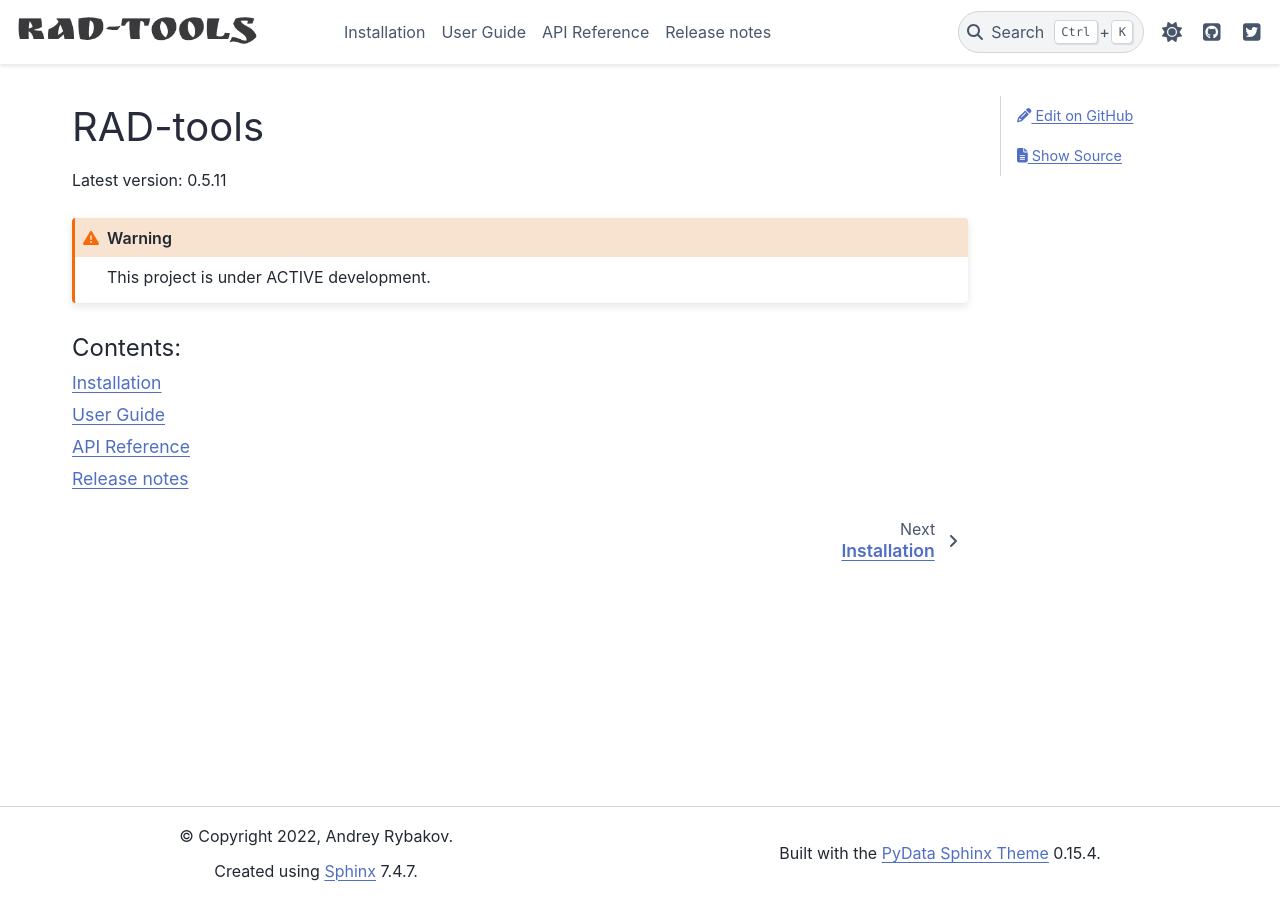
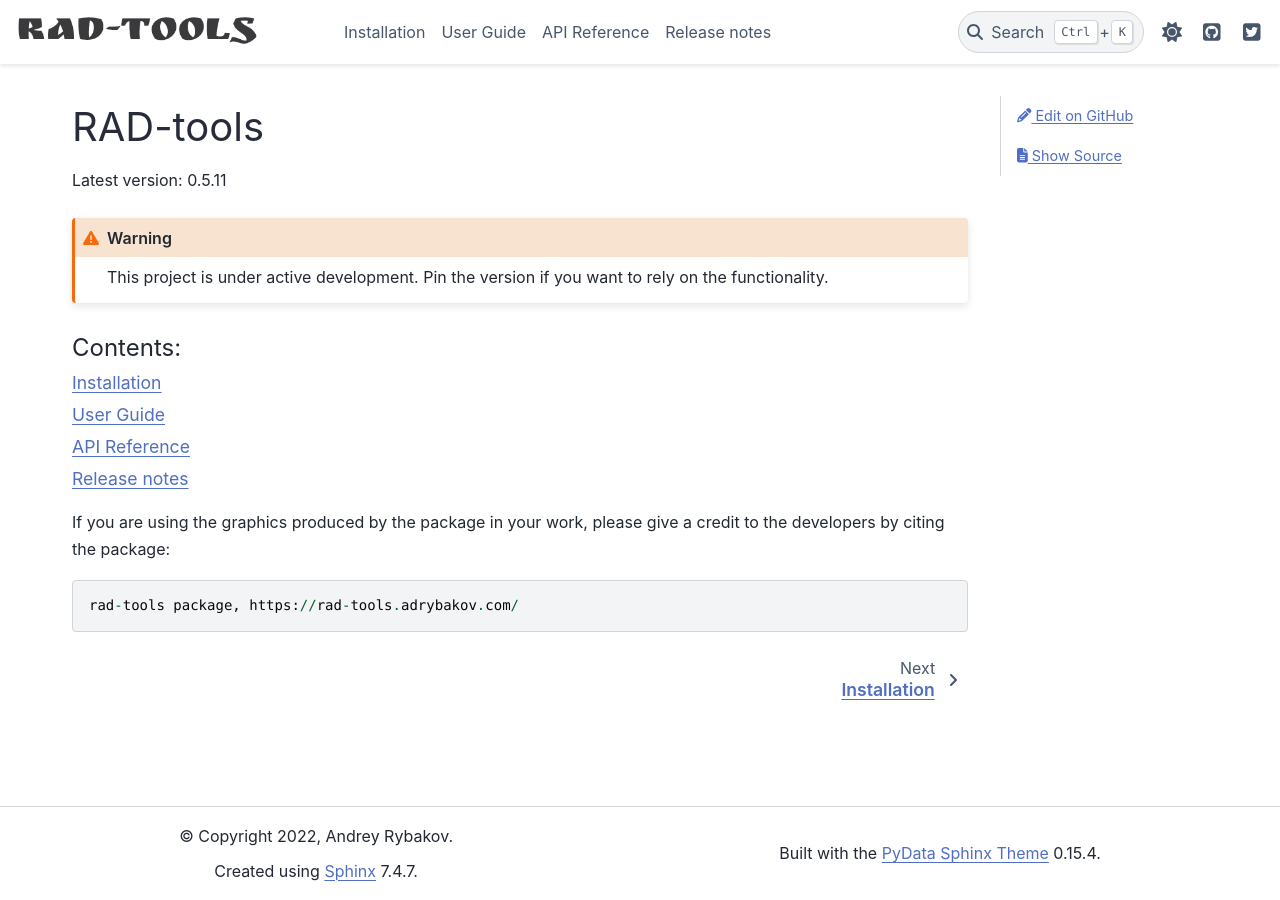
Before and after one commit to adrybakov/rad-tools, a Sphinx documentation site: the page built from docs/source/index.rst, in a window 1280 px wide. Built offline with Sphinx 7.4.7 and the PyData theme 0.15.4, drawn with Linux system fonts in a browser that asks for light colours.

Commit message:
Add citation mark

```diff
--- a/docs/source/index.rst
+++ b/docs/source/index.rst
@@ -5,13 +5,21 @@ RAD-tools
 Latest version: |release|
 
 .. warning::
-    This project is under ACTIVE development.
+    This project is under active development.
+    Pin the version if you want to rely on the functionality.
 
 .. toctree::
-   :maxdepth: 1
-   :caption: Contents:
+    :maxdepth: 1
+    :caption: Contents:
 
-   user-guide/installation
-   user-guide/index
-   api/index
-   release-notes/index
+    user-guide/installation
+    user-guide/index
+    api/index
+    release-notes/index
+
+If you are using the graphics produced by the package in your work,
+please give a credit to the developers by citing the package:
+
+.. code-block::
+
+    rad-tools package, https://rad-tools.adrybakov.com/
```
